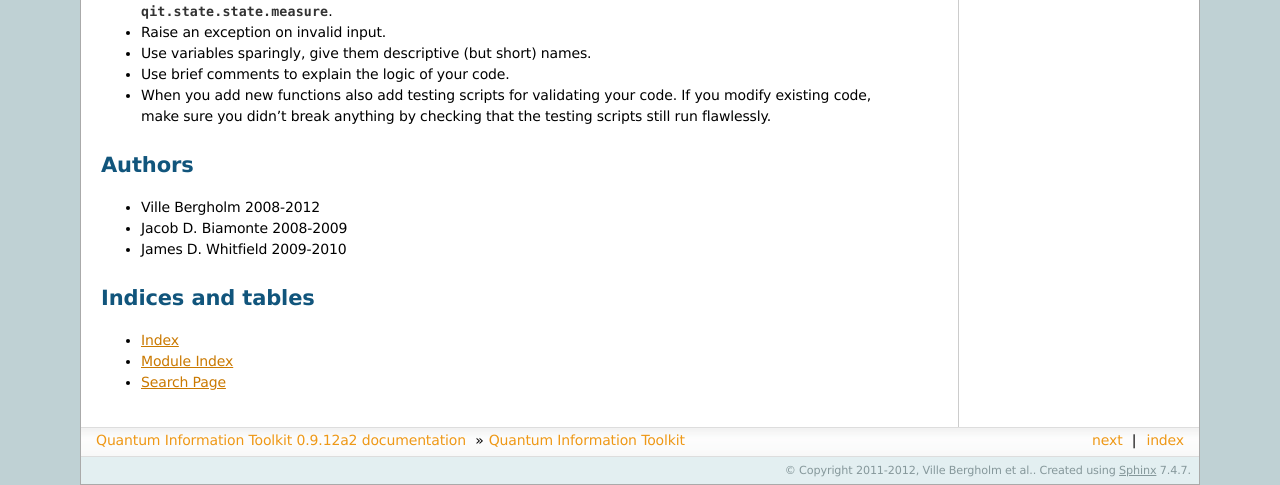
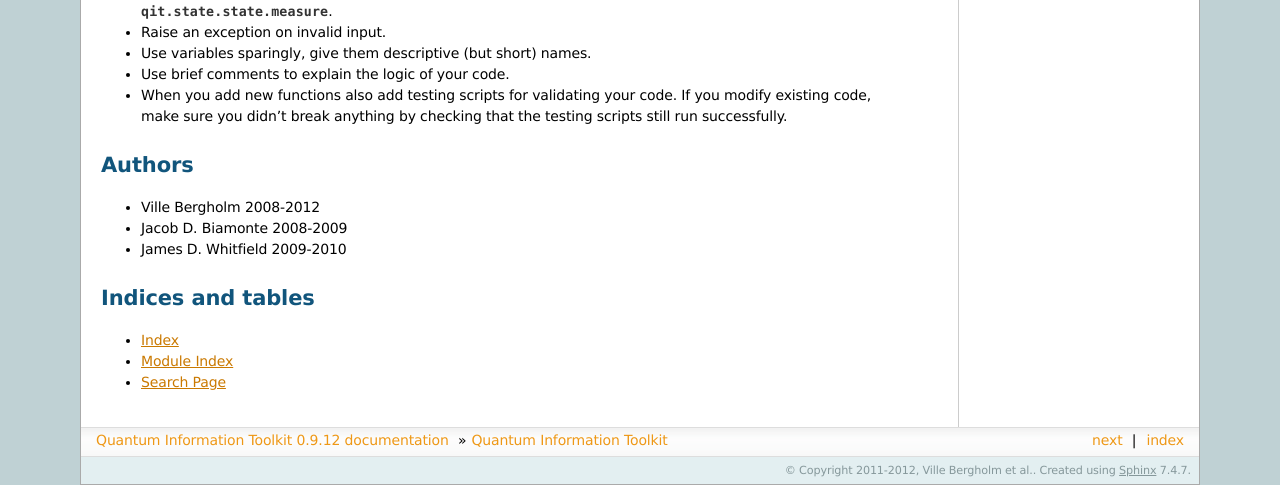
Before and after one commit to nos81/QIT-python, a Sphinx documentation site: the page built from doc/index.rst, in a window 1280 px wide and 900 px high, scrolled down 1170 px. Shown: the part 415-900 px from the top of the window. Built offline with Sphinx 7.4.7, drawn with Linux system fonts in a browser that asks for light colours; formulas are drawn with MathJax 3; some of the changed text lies outside the part shown.

Commit message:
Version 0.9.12. Some doc fixes.

```diff
--- a/ChangeLog.txt
+++ b/ChangeLog.txt
@@ -17,7 +17,7 @@ b bugfix
               + setup.py, proper distutils packaging.
               b 3D subplots fixed.
 
-0.9.12      in progress
+0.9.12      2012-08-31
               * Initialization message removed.
               * Better documentation, docstring backslash problems fixed.
               * Preparing for Python 3 conversion: added the absolute_import and
--- a/README.txt
+++ b/README.txt
@@ -28,7 +28,7 @@ The toolkit is installed by simply unzipping it, or downloading it
 directly from the SVN server. For an interactive session, start
 IPython with ::
 
-  ipython -pylab
+  ipython --pylab
 
 and then import the toolkit using ::
 
@@ -95,7 +95,7 @@ coding guidelines:
 * Use brief comments to explain the logic of your code.
 * When you add new functions also add testing scripts for validating
   your code. If you modify existing code, make sure you didn't break
-  anything by checking that the testing scripts still run flawlessly.
+  anything by checking that the testing scripts still run successfully.
 
 
 
--- a/doc/invariant.rst
+++ b/doc/invariant.rst
@@ -13,6 +13,7 @@ Contents
 
 .. autosummary::
 
+   LU
    canonical
    makhlin
    max_concurrence
--- a/qit/__init__.py
+++ b/qit/__init__.py
@@ -10,7 +10,7 @@ from __future__ import division, absolute_import, print_function, unicode_litera
 
 
 # toolkit version number
-__version__ = '0.9.12a2'
+__version__ = '0.9.12'
 
 def version():
     """Returns the QIT version number (as a string)."""
```
Also changed, not shown: other parts of README.txt (+1 -1 lines), doc/seq.rst (+26 -4 lines), 3 other files.
